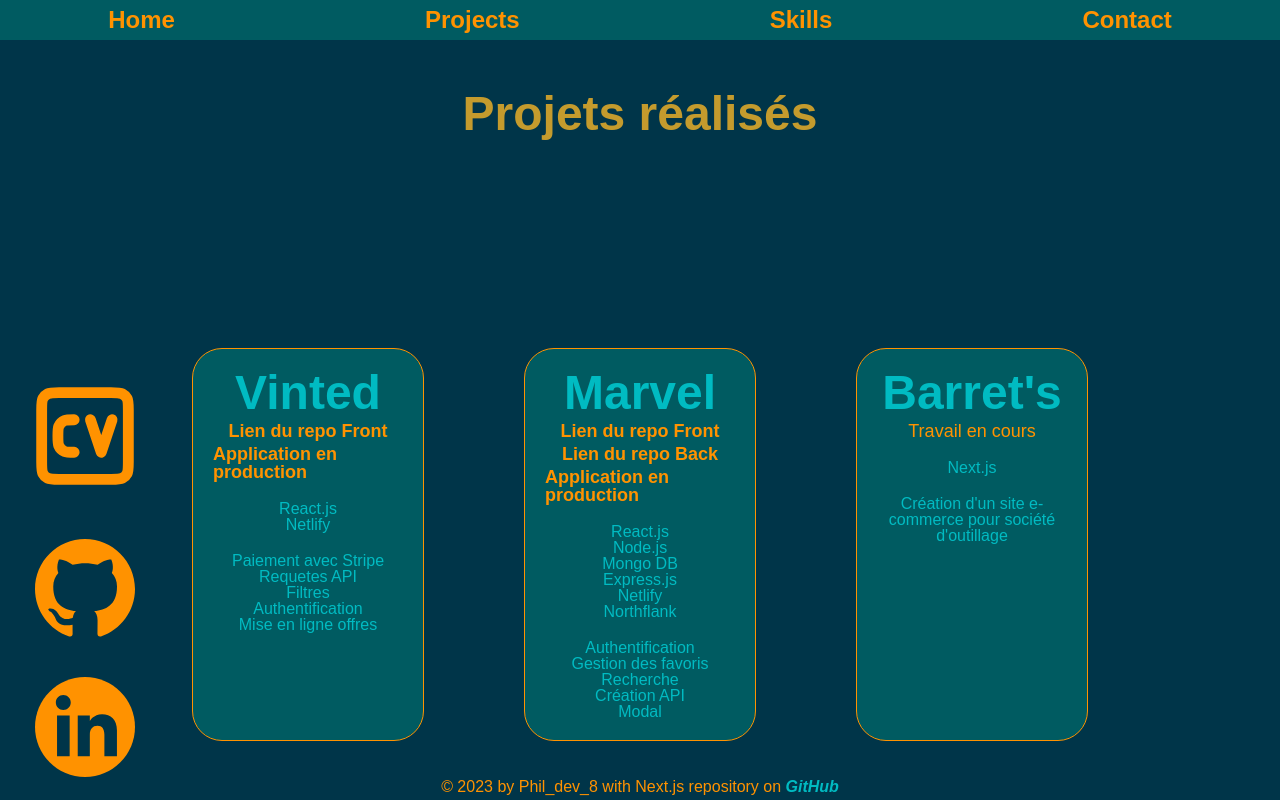
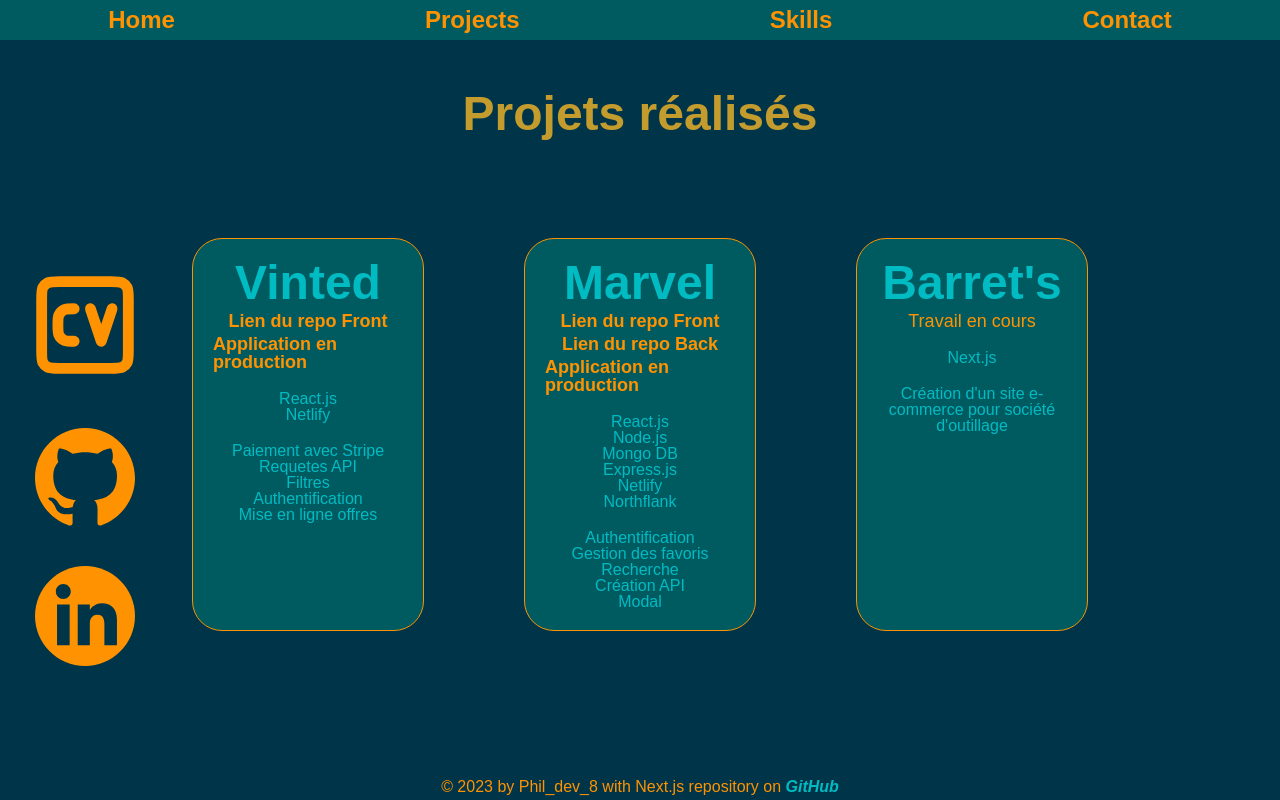
Before and after one commit to Phil-dev8/portfolio-nextJS, a Next.js app: page /projects in a window 1280 px wide. Built offline with nearby package versions, Linux system fonts and the light colour scheme; a web font is replaced by a local one.

Commit message:
little change position socials

```diff
--- a/app/styles/ProjectCard.module.scss
+++ b/app/styles/ProjectCard.module.scss
@@ -5,7 +5,7 @@
   flex-direction: column;
   align-items: center;
   width: 30%;
-  margin-top: 10rem;
+  margin-top: 50px;
   padding: 20px;
   gap: 20px;
   border: solid 1px $orange;
--- a/app/styles/Skills.module.scss
+++ b/app/styles/Skills.module.scss
@@ -1,8 +1,6 @@
 @import "variables";
 .main-title {
   @include title;
-  animation: left 0.7s ease, color 0.7s ease-in-out infinite alternate;
-  margin-bottom: 50px;
 }
 .container {
   display: flex;
--- a/app/styles/Socials.module.scss
+++ b/app/styles/Socials.module.scss
@@ -9,6 +9,7 @@
   animation: bottom 1s ease;
   position: fixed;
   bottom: 0;
+  top: 30%;
   left: 0;
 }
 
```
